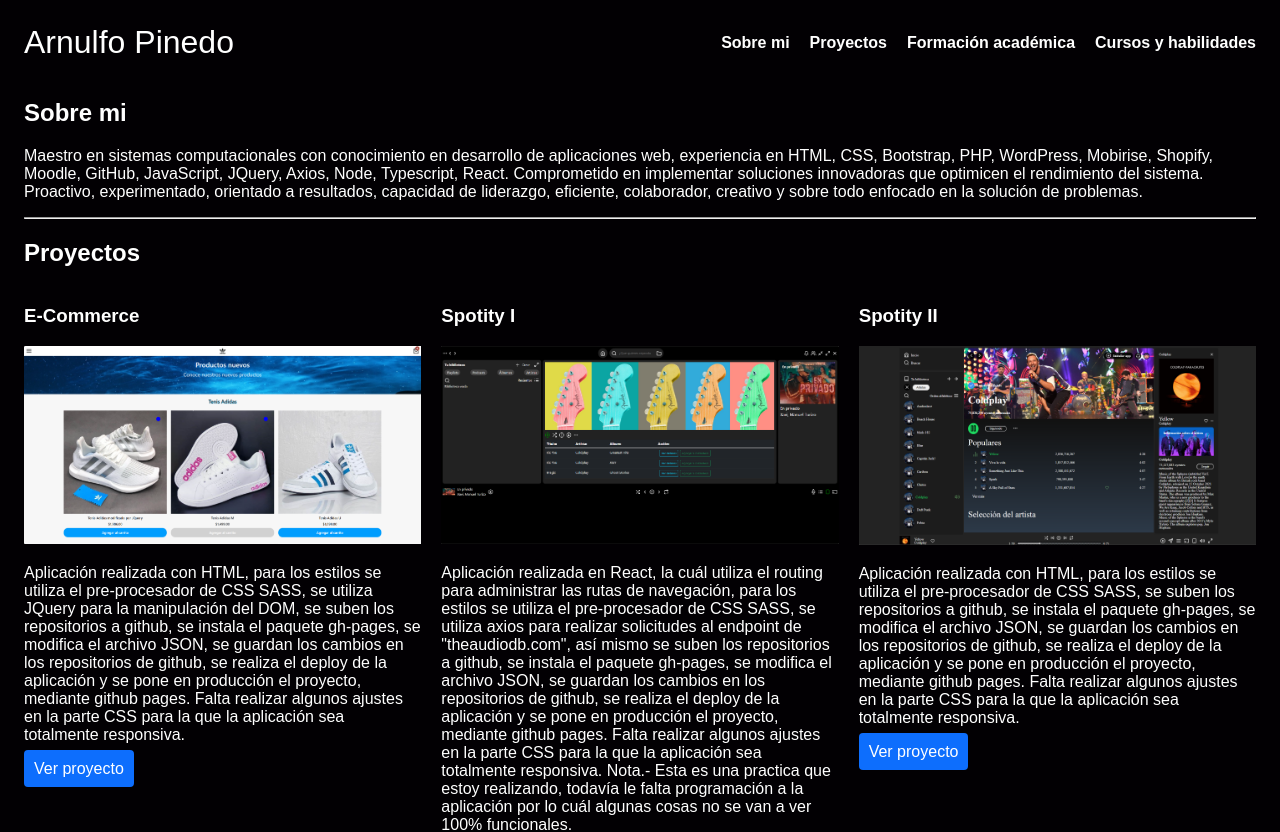
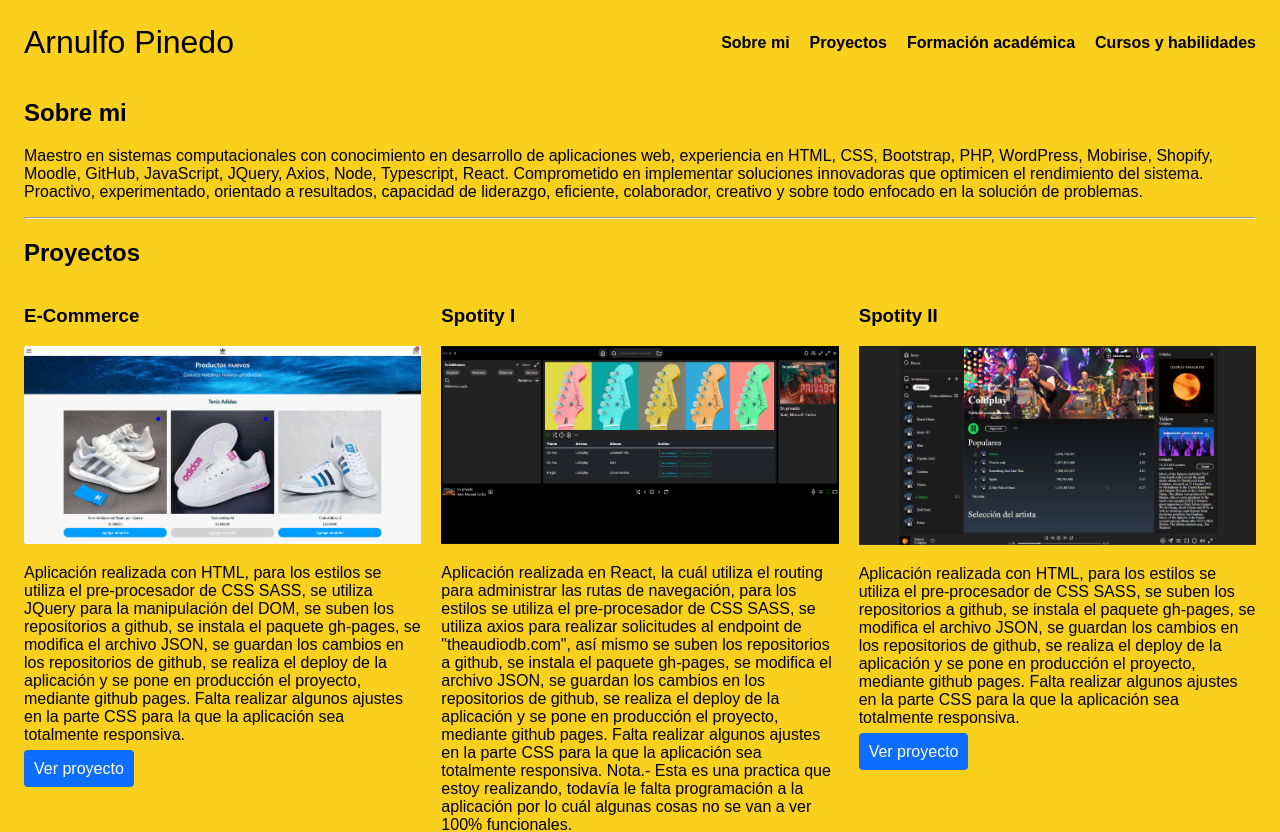
Before and after one commit to arnulfopinedo/curriculum, a React (Create React App) app: page / in a window 1280 px wide. Shown: the top 832 px of the page. Built offline with nearby package versions, Linux system fonts and the light colour scheme.

Commit message:
Actualizando página

```diff
--- a/src/css/_base.scss
+++ b/src/css/_base.scss
@@ -1,8 +1,8 @@
 @mixin body {
-    background: #020003;
+    background: #fad01e;
     font-family: "Poppins", Arial, Helvetica, sans-serif;
     font-size: 1rem;
-    color: #ffffff;
+    color: #000000;
     padding: 1rem;
 }
 
@@ -15,7 +15,7 @@
 
 @mixin link {
     text-decoration: none;
-    color: #ffffff;
+    color: #000000;
     cursor: pointer;
     font-weight: 600;
 }
--- a/src/css/main.css
+++ b/src/css/main.css
@@ -25,10 +25,10 @@
 }
 
 body {
-  background: #020003;
+  background: #fad01e;
   font-family: "Poppins", Arial, Helvetica, sans-serif;
   font-size: 1rem;
-  color: #ffffff;
+  color: #000000;
   padding: 1rem;
 }
 
@@ -52,7 +52,7 @@
 }
 header nav a {
   text-decoration: none;
-  color: #ffffff;
+  color: #000000;
   cursor: pointer;
   font-weight: 600;
 }
```
